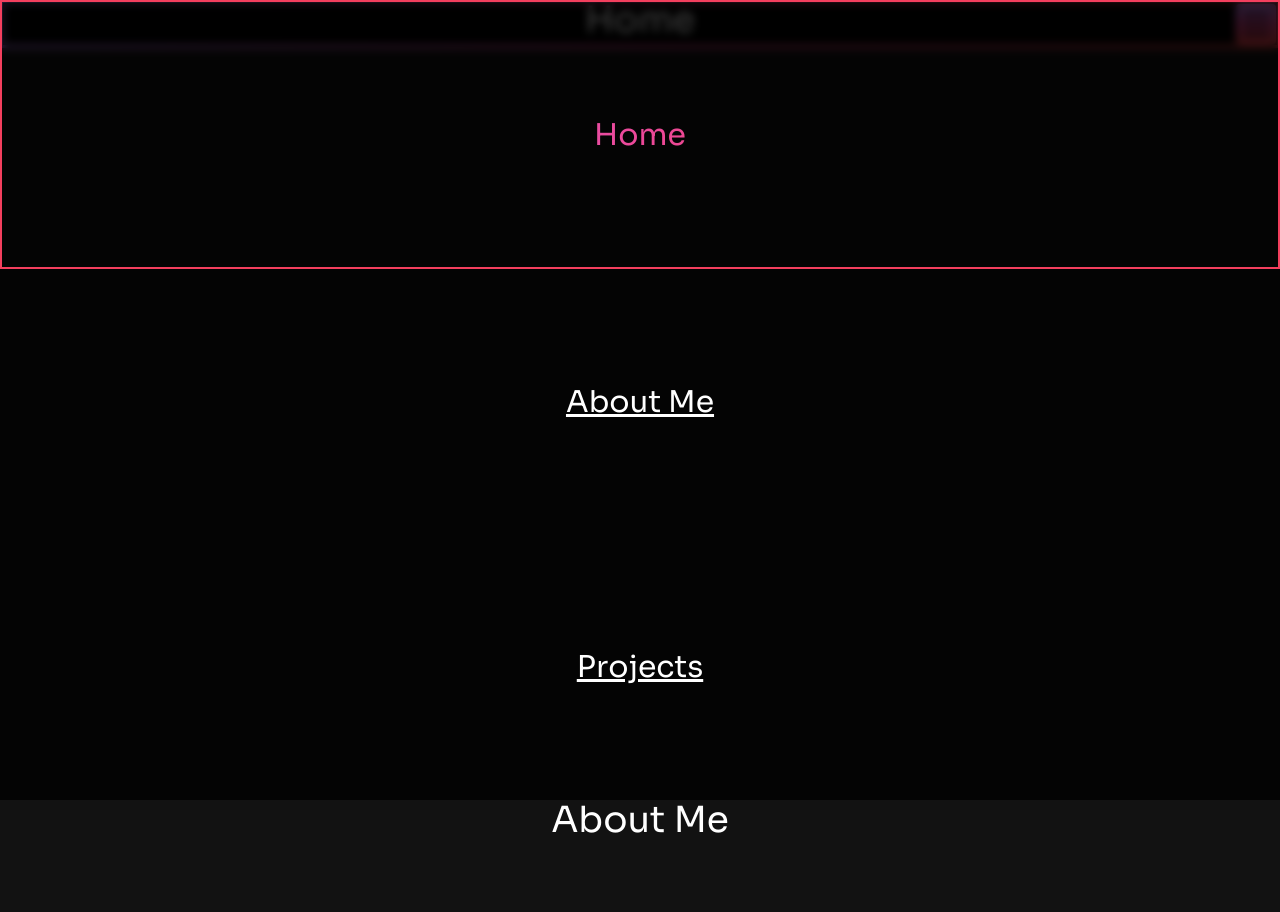
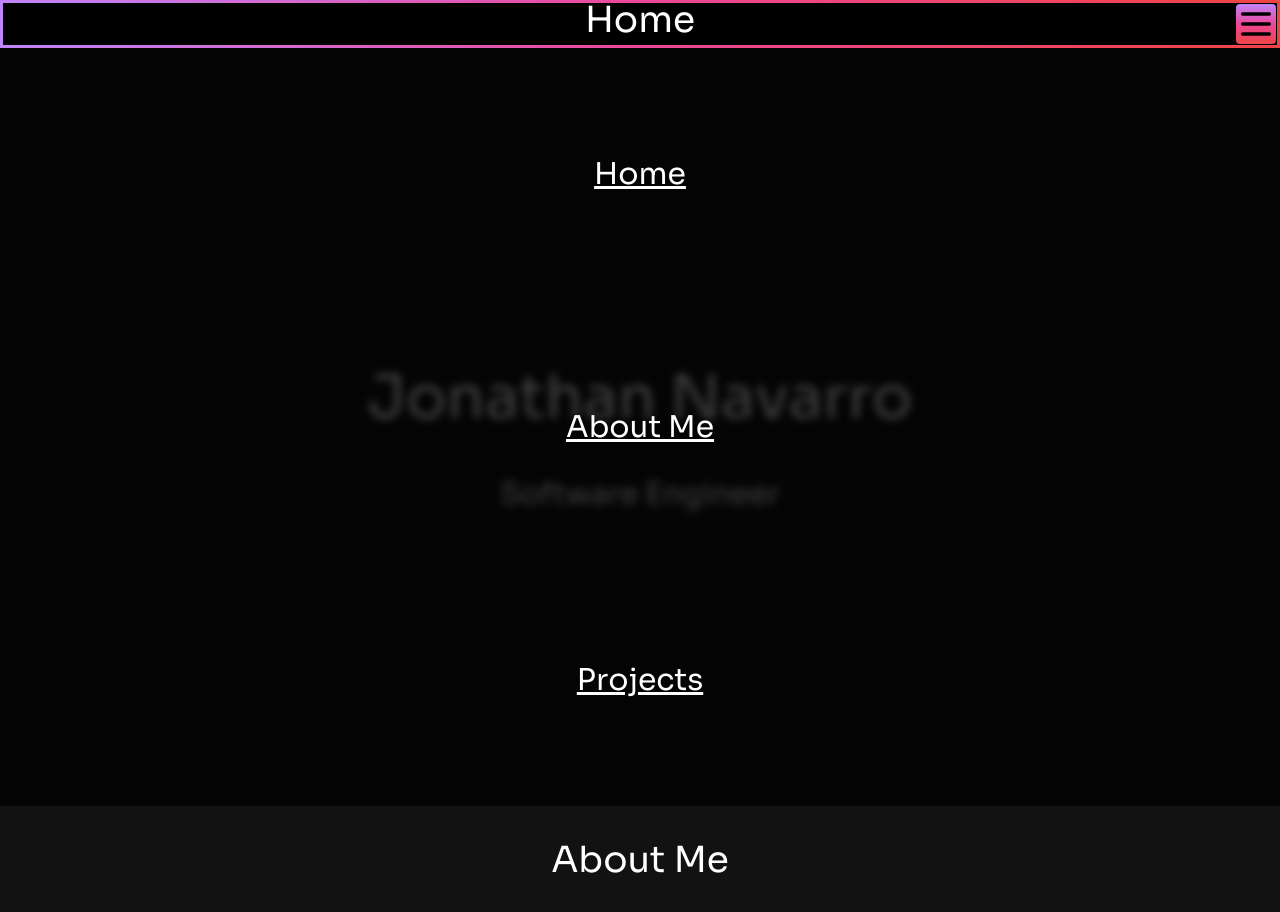
Before and after one commit to Jonnaa/Portfolio, a React (Vite) app: page / in a window 1280 px wide. Both pictures are taken after a click on the picture 1256 px from the left and 23 px from the top of the page. Shown: the top 912 px of the page. Built offline with nearby package versions, Linux system fonts and the light colour scheme.

Commit message:
Page titles stick to top, burger nav no longer covers full screen

```diff
--- a/src/components/Header.jsx
+++ b/src/components/Header.jsx
@@ -18,14 +18,14 @@ const Header = () => {
             <img
               src={Burger}
               alt="Navigation Menu"
-              className="w-10 rounded bg-gradient-to-b from-purple-400 via-pink-500 to-red-500 cursor-pointer"
+              className="w-10 rounded bg-gradient-to-b from-purple-400 via-pink-500 to-red-500 cursor-pointer z-50"
               onClick={handleOnClick}
             />
           </nav>
         </div>
       </div>
       {burgerClicked ? (
-        <nav className="fixed w-full h-full z-50 overscroll-contain">
+        <nav className="fixed h-[calc(100vh-42px)] mt-12 w-full z-50 overscroll-contain">
           <div className="flex flex-col w-full h-full bg-black/75 backdrop-blur-sm">
             <a href="#home" className={navClasses} onClick={handleOnClick}>
               Home
--- a/src/components/Home.jsx
+++ b/src/components/Home.jsx
@@ -3,6 +3,10 @@ const Home = () => {
   return (
     <div className="min-h-screen" id="home">
         <h1 className="text-4xl w-96 mx-auto text-center sticky top-0 z-40">Home</h1>
+        <div className="flex flex-col justify-center h-screen text-center">
+            <h1 className="text-6xl">Jonathan Navarro</h1>
+            <p className="text-3xl pt-12">Software Engineer</p>
+        </div>
     </div>
   )
 }
```
